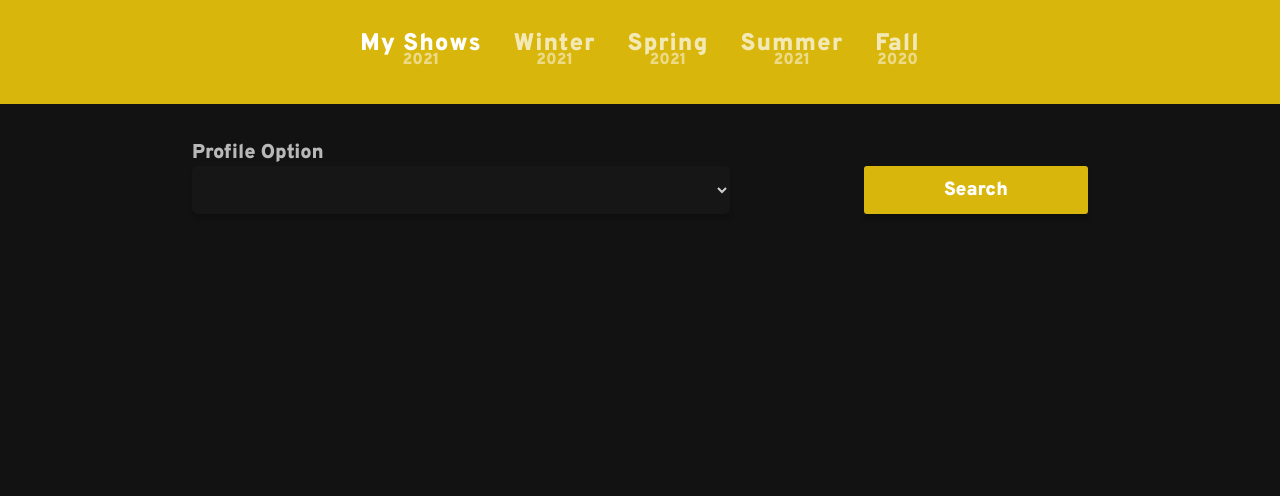
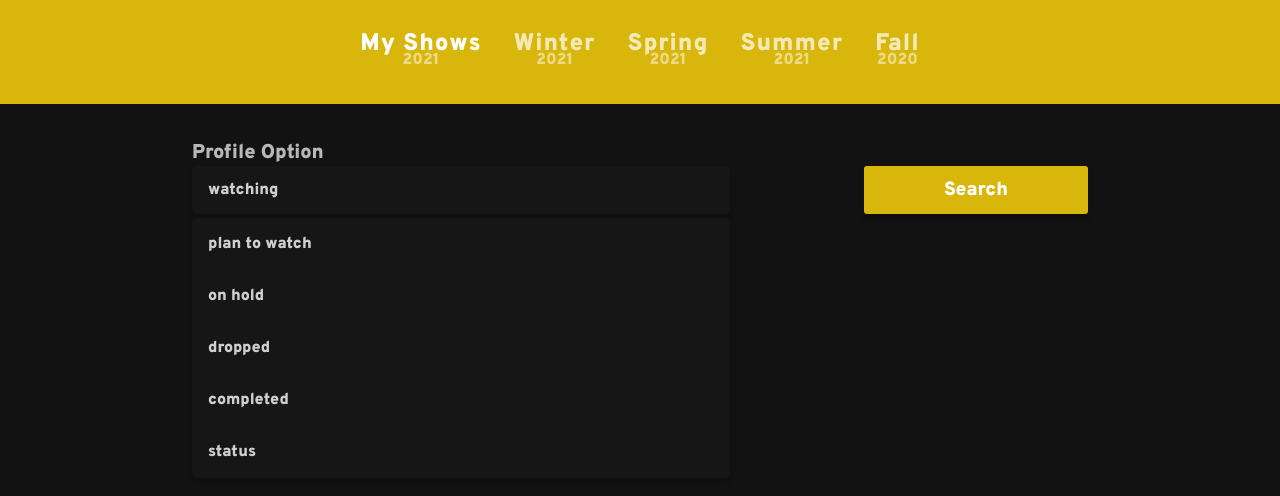
Before and after one commit to BlueManCode/AniTrack, a Vue app in the folder client/: page /#/ in a window 1280 px wide. Shown: the top 496 px of the page. Built offline with nearby package versions, Linux system fonts and the light colour scheme.

Commit message:
profile option custom select

```diff
--- a/client/src/components/InteractionProfile.vue
+++ b/client/src/components/InteractionProfile.vue
@@ -2,29 +2,110 @@
   <div class="interaction-search-container">
     <form>
       <label>Profile Option</label>
-      <select class="input-bar">
-        <option></option>
-        <option>option 1</option>
-        <option>option 1</option>
-      </select>
+      <div class="profile-selector">
+        <div
+          :style="{
+            padding: '0 0 0 2vmin',
+          }"
+        >
+          {{ option_selected.name }}
+        </div>
+        <div class="options-container">
+          <div
+            class="profile-selector-options"
+            v-for="(option, index) in options"
+            :key="index"
+          >
+            <div
+              @click="handle_option_selected(option.name)"
+              class="profile-selector-option"
+              v-if="option.name != option_selected.name"
+            >
+              {{ option.name }}
+            </div>
+          </div>
+        </div>
+      </div>
     </form>
     <button @click="handle_interaction_toggle">Search</button>
   </div>
 </template>
 
 <script>
+import { ref } from "vue";
 import { useStore } from "vuex";
 
 export default {
   name: "InteractionProfile",
   setup() {
+    const options = ref({
+      WATCHING: {
+        name: "watching",
+      },
+      PLAN_TO_WATCH: {
+        name: "plan to watch",
+      },
+      ON_HOLD: {
+        name: "on hold",
+      },
+      DROPPED: {
+        name: "dropped",
+      },
+      COMPLETED: {
+        name: "completed",
+      },
+      STATUS: {
+        name: "status",
+      },
+    });
+    const option_selected = ref(options.value.WATCHING);
     const store = useStore();
+
     function handle_interaction_toggle() {
       store.commit("toggle_profile");
     }
 
+    function handle_option_selected(status) {
+      // const ls = JSON.parse(localStorage.getItem("added_shows"));
+      switch (status) {
+        case "dropped":
+          option_selected.value = options.value.DROPPED;
+          // update_status(props.data.id, "dropped");
+          // is_container_open.value = false;
+          break;
+        case "watching":
+          option_selected.value = options.value.WATCHING;
+          // update_status(props.data.id, "watching");
+          // is_container_open.value = false;
+          break;
+        case "plan to watch":
+          option_selected.value = options.value.PLAN_TO_WATCH;
+          // update_status(props.data.id, "plan to watch");
+          // is_container_open.value = false;
+          break;
+        case "completed":
+          option_selected.value = options.value.COMPLETED;
+          // update_status(props.data.id, "completed");
+          // is_container_open.value = false;
+          break;
+        case "on hold":
+          option_selected.value = options.value.ON_HOLD;
+          // update_status(props.data.id, "on hold");
+          // is_container_open.value = false;
+          break;
+        case "status":
+          option_selected.value = options.value.STATUS;
+          // update_status(props.data.id, "on hold");
+          // is_container_open.value = false;
+          break;
+      }
+    }
+
     return {
+      options,
+      option_selected,
       handle_interaction_toggle,
+      handle_option_selected,
     };
   },
 };
@@ -53,10 +134,9 @@ label {
   margin-top: 2vmin;
 }
 
-select {
+.profile-selector {
   width: 100%;
   height: 6vmin;
-  padding-left: 2vmin;
   background: var(--background-secondary);
   border-style: none;
   color: var(--text-color);
@@ -64,21 +144,29 @@ select {
   border-radius: 6px;
   font-family: "Overpass", sans-serif;
   font-weight: bolder;
-  padding-left: 10px;
   opacity: 80%;
   font-size: medium;
+  position: relative;
+  display: flex;
+  align-items: center;
+  cursor: pointer;
 }
 
-select:focus {
-  outline: none;
+.options-container {
+  width: inherit;
+  position: absolute;
+  top: 6.5vmin;
+  box-shadow: 0px 5px 5px 0px rgba(0, 0, 0, 0.2);
+  border-radius: 6px;
+  background: var(--background-secondary);
 }
 
-select-items {
-  background: red;
+.profile-selector-option {
+  padding: 2vmin;
 }
 
-option:focus {
-  outline: none;
+.profile-selector-option:hover {
+  background: var(--background-primary);
 }
 
 button {
```
